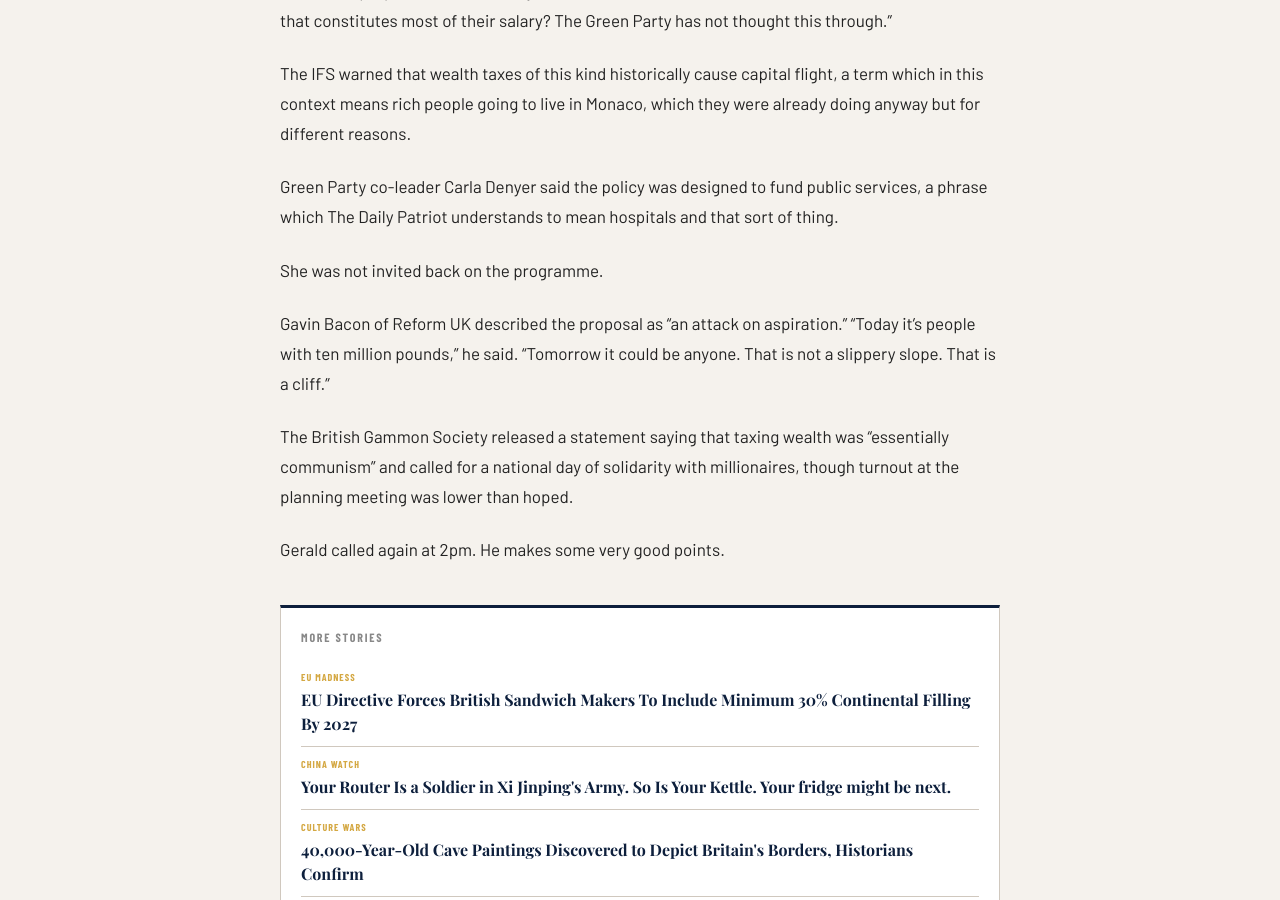
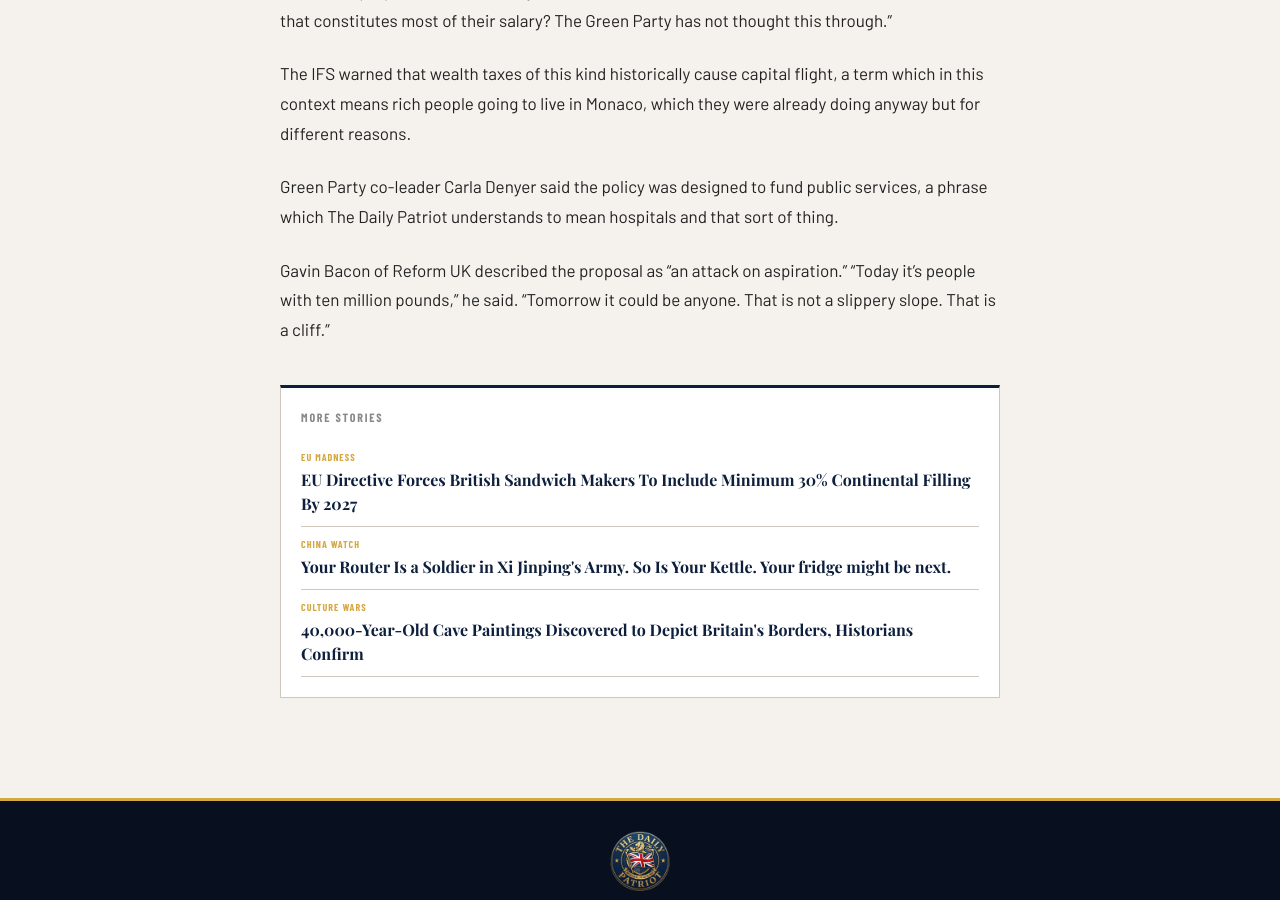
Before and after one commit to matt-palmer999/britishpatriots, a Jekyll site: the page built from _posts/2026-04-29-green-party-wealth-tax.md, in a window 1280 px wide and 900 px high, scrolled down 1298 px. Built offline with Jekyll 4.4.1, drawn with Linux system fonts in a browser that asks for light colours; some web fonts are replaced.

Commit message:
Update 2026-04-29-green-party-wealth-tax.md

```diff
--- a/_posts/2026-04-29-green-party-wealth-tax.md
+++ b/_posts/2026-04-29-green-party-wealth-tax.md
@@ -17,10 +17,5 @@ The IFS warned that wealth taxes of this kind historically cause capital flight,
 
 Green Party co-leader Carla Denyer said the policy was designed to fund public services, a phrase which The Daily Patriot understands to mean hospitals and that sort of thing.
 
-She was not invited back on the programme.
 
 Gavin Bacon of Reform UK described the proposal as "an attack on aspiration." "Today it's people with ten million pounds," he said. "Tomorrow it could be anyone. That is not a slippery slope. That is a cliff."
-
-The British Gammon Society released a statement saying that taxing wealth was "essentially communism" and called for a national day of solidarity with millionaires, though turnout at the planning meeting was lower than hoped.
-
-Gerald called again at 2pm. He makes some very good points.
```
